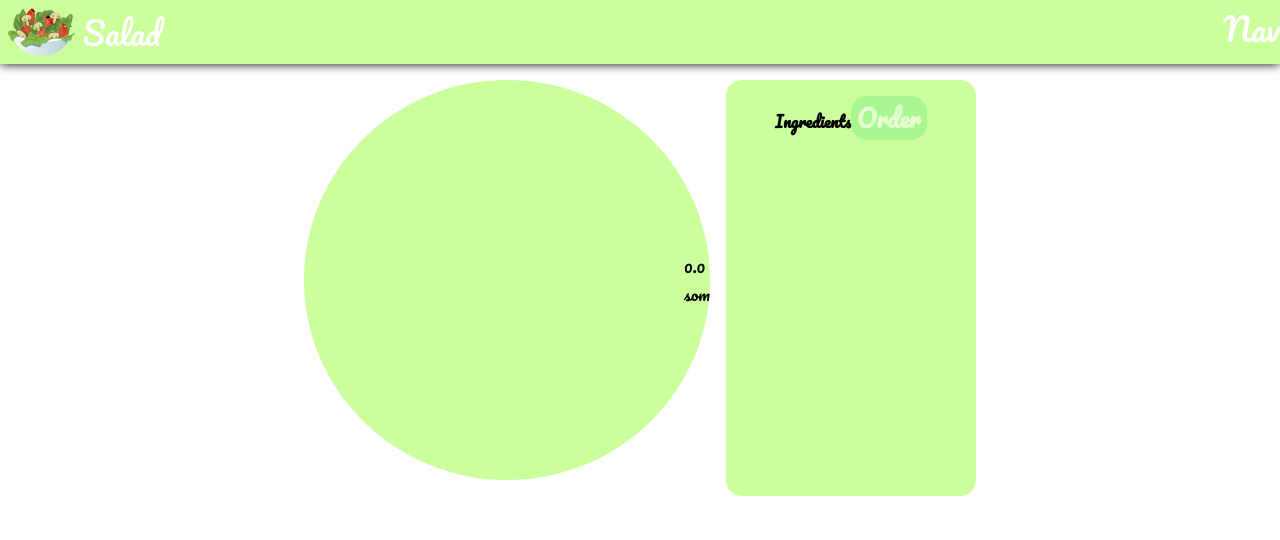
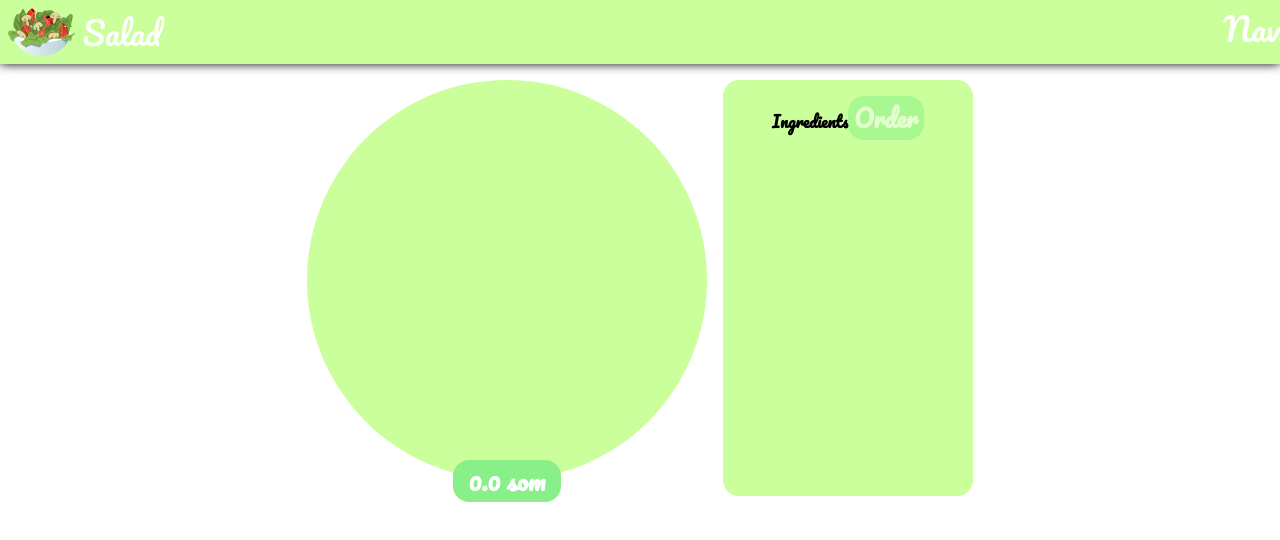
Before and after one commit to Kunduz-Imanalieva/builder, a React (Create React App) app: page / in a window 1280 px wide. Shown: the top 540 px of the page. Built offline with nearby package versions, Linux system fonts and the light colour scheme; no server answers.

Commit message:
stylized the price

```diff
--- a/src/components/SaladBuilder/SaladPreview/SaladPreview.module.css
+++ b/src/components/SaladBuilder/SaladPreview/SaladPreview.module.css
@@ -5,7 +5,7 @@
     margin-bottom: 1rem;
     border-radius: 100%;
     background-color: #caff9b;
-
+    flex-wrap: wrap;
     display: flex;
     justify-content: center;
     align-items: center;
@@ -16,3 +16,12 @@
     border-radius: 100%;
     position: relative;
   }
+
+  .price {
+    background-color: rgb(137, 240, 137);
+    border-radius: 1rem;
+    padding: 0 1rem;
+    font-size: 1.5rem;
+    color: white;
+    font-weight: bold;
+  }
```
